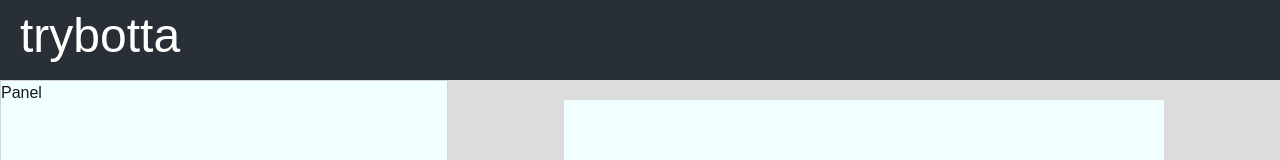
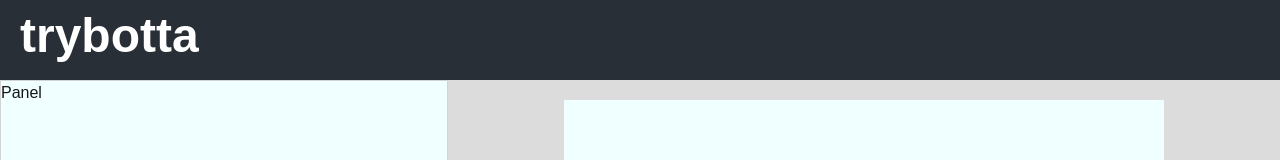
Before and after one commit to roryemagee1/trybotta-next, a Next.js app: page / in a window 1280 px wide. Shown: the top 160 px of the page. Built offline with nearby package versions, Linux system fonts and the light colour scheme; a web font is replaced by a local one.

Commit message:
Adjust CSS and file structure

```diff
--- a/app/home.module.css
+++ b/app/home.module.css
@@ -12,7 +12,7 @@
 
 .trybotta {
   color: white;
-  font-weight: 500;
+  font-weight: 800;
   font-size: 3rem;
   margin: 0 20px;
 }
--- a/app/page.tsx
+++ b/app/page.tsx
@@ -1,7 +1,7 @@
 // import Image from "next/image";
 
-import Panel from '@/app/components/panel/panel';
-import View from '@/app/components/view/view';
+import Panel from '@/app/ui/panel/panel';
+import View from '@/app/ui/view/view';
 import styles from '@/app/home.module.css';
 import { museoModerno } from '@/app/fonts/fonts';
 
```
Also changed, not shown: app/ui/panel/panel.tsx (renamed from app/components/panel/panel.tsx), app/ui/view/view.tsx (renamed from app/components/view/view.tsx).
